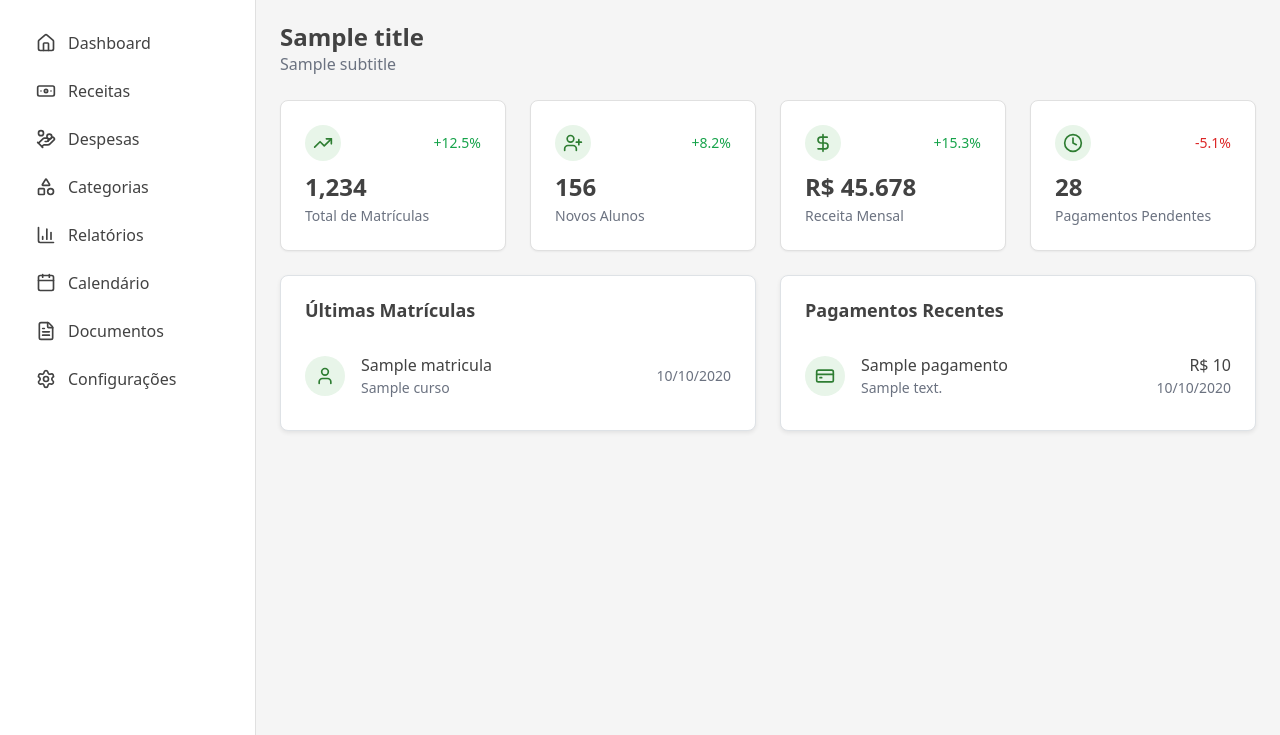
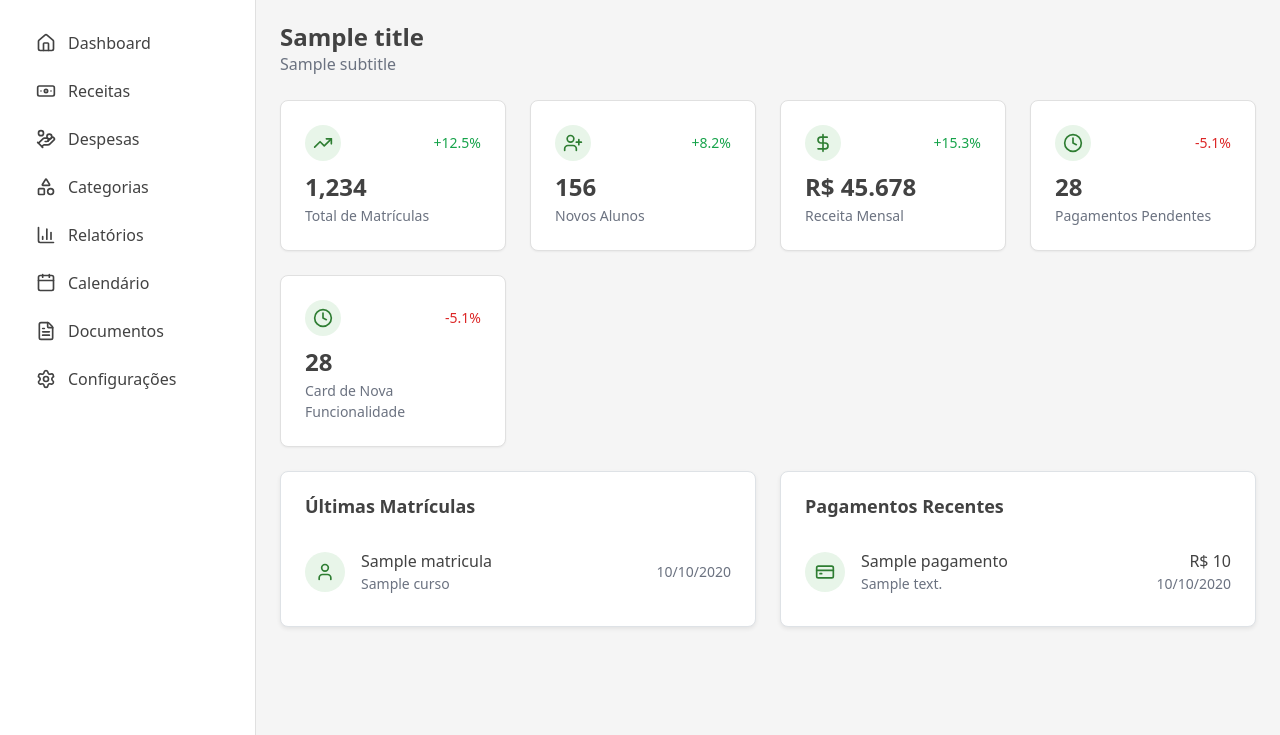
Before and after one commit to raphaeldecm/sisgef, a Django app: template sisgef/core/templates/core/dashboard.html in a window 1280 px wide. Shown: the part 65-800 px from the top of the page. Run offline with Django 5.2, Linux system fonts and the light colour scheme; the template is opened without the code that fills it: most values are stand-ins (such as "Sample title", 1, 10 or a date in 2020); some libraries are stand-ins or nearby versions.

Commit message:
Adicionar card de nova funcionalidade ao dashboard

```diff
--- a/sisgef/core/templates/core/dashboard.html
+++ b/sisgef/core/templates/core/dashboard.html
@@ -48,6 +48,16 @@
       </div>
       <div class="stats-value">28</div>
       <div class="stats-label">Pagamentos Pendentes</div>
+  </div>
+  <div class="stats-card">
+      <div class="flex items-center justify-between">
+          <div class="stats-icon">
+              <i data-lucide="clock" class="h-5 w-5"></i>
+          </div>
+          <span class="text-sm font-medium text-red-600">-5.1%</span>
+      </div>
+      <div class="stats-value">28</div>
+      <div class="stats-label">Card de Nova Funcionalidade</div>
   </div>
 </div>
 
```
